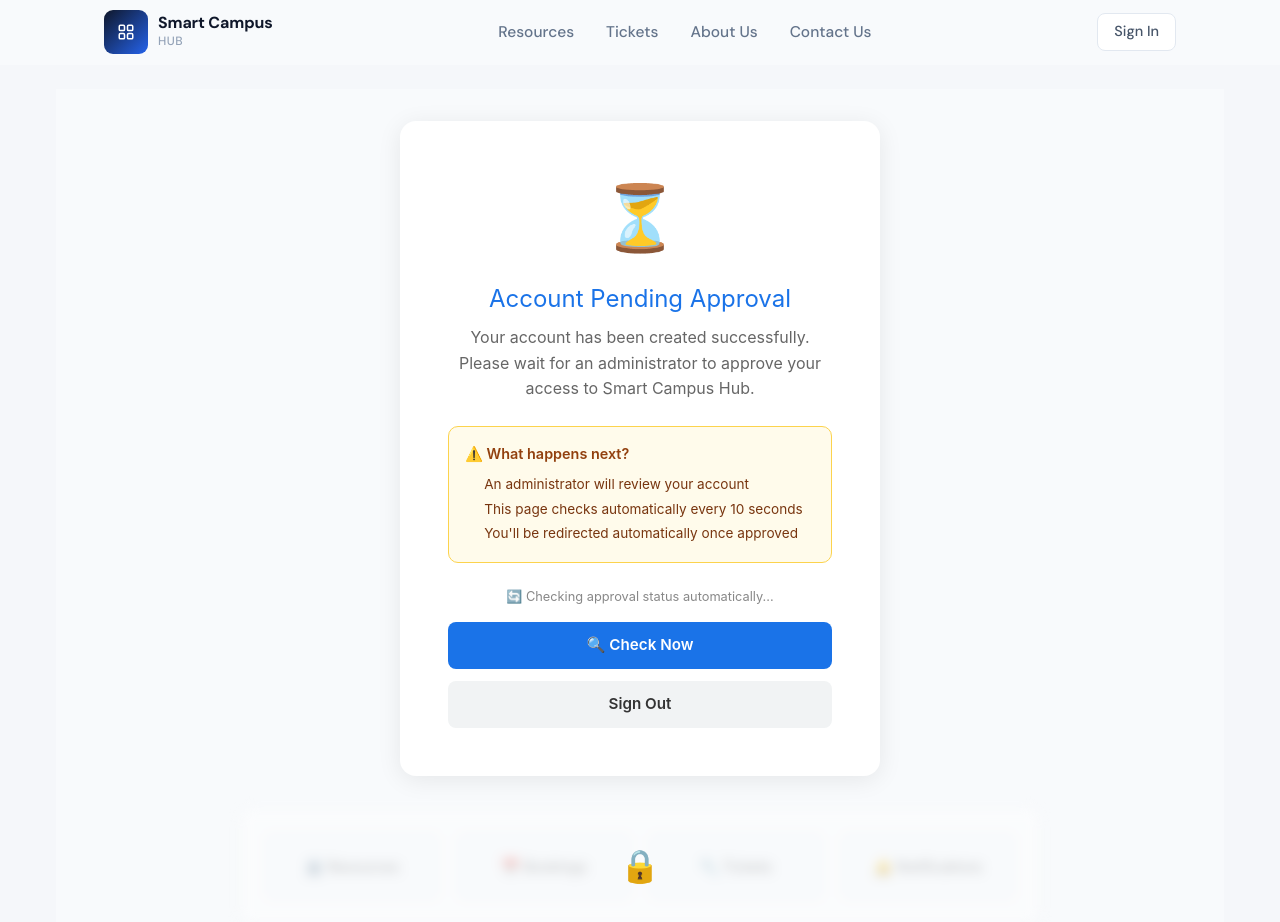
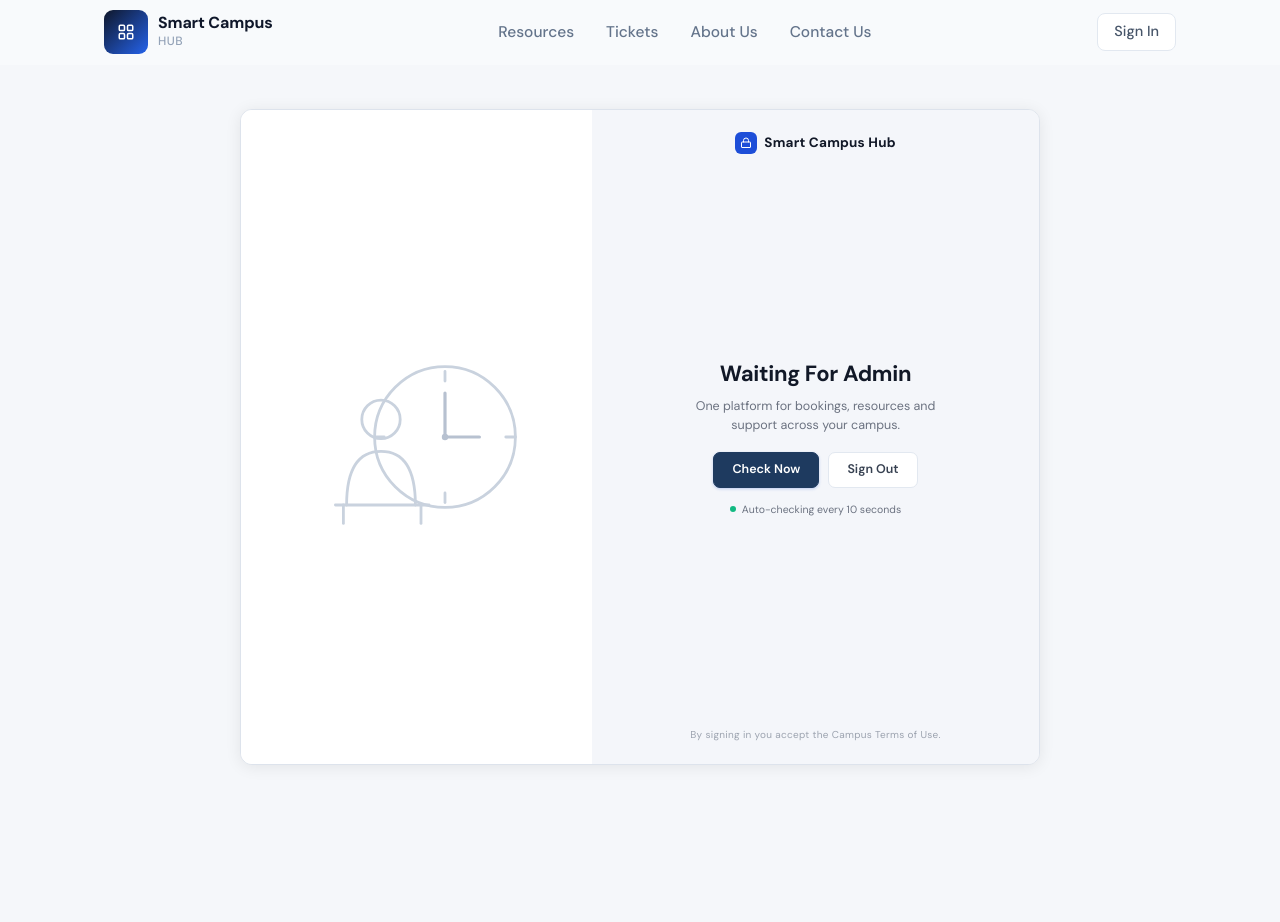
Before and after one commit to NadPerz/it3030-paf-2026-smart-campus-groupXX, a React (Vite) app in the folder frontend/: page /pending-approval in a window 1280 px wide. Shown: the top 922 px of the page. After the commit the page ends 800 px from the top, so only its background shows below. Built offline with nearby package versions, Linux system fonts and the light colour scheme; the HTML template or start-up script is replaced by a standard one.

Commit message:
feat: change the ui layouts

```diff
--- a/frontend/src/pages/AccessDeniedPage.jsx
+++ b/frontend/src/pages/AccessDeniedPage.jsx
@@ -84,7 +84,7 @@ function AccessDeniedPage() {
         }
 
         .ad-page {
-          height: calc(100vh - 64px);
+          height: calc(100vh - 104px);
           display: flex;
           align-items: center;
           justify-content: center;
@@ -98,7 +98,7 @@ function AccessDeniedPage() {
           width: 100%;
           max-width: 800px;
           height: 100%;
-          max-height: 460px;
+          max-height: 660px;
           border-radius: 12px;
           border: 1px solid #DDE3EC;
           overflow: hidden;
@@ -136,7 +136,7 @@ function AccessDeniedPage() {
           background: #ffffff;
           border-radius: 10px;
           border: 1px solid #E4E9F0;
-          padding: 22px 20px;
+          padding: 62px 20px;
           text-align: center;
           box-shadow: 0 1px 6px rgba(0,0,0,0.05);
         }
@@ -148,7 +148,7 @@ function AccessDeniedPage() {
           border: 1px solid #E4E9F0;
           border-radius: 8px;
           padding: 7px 10px;
-          margin: 10px 0 14px;
+          margin: 20px 0 20px;
           text-align: left;
         }
         .ad-btn-row {
@@ -171,8 +171,8 @@ function AccessDeniedPage() {
           font-family: inherit;
         }
         .ad-btn-primary {
-          background: #1D4ED8;
-          border: 1.5px solid #1D4ED8;
+          background: #1E3A5F;
+          border: 1.5px solid #1E3A5F;
           color: #ffffff;
           box-shadow: 0 1px 3px rgba(29,78,216,0.25);
         }
@@ -305,10 +305,10 @@ function AccessDeniedPage() {
                 </svg>
               </div>
 
-              <h1 style={{ fontSize: '18px', fontWeight: '700', color: '#111827', margin: '0 0 5px' }}>
+              <h1 style={{ fontSize: '18px', fontWeight: '700', color: '#111827', margin: '0 0 10px' }}>
                 Access Denied
               </h1>
-              <p style={{ fontSize: '12.5px', color: '#6B7280', lineHeight: '1.55', margin: '0 0 10px' }}>
+              <p style={{ fontSize: '12.5px', color: '#6B7280', lineHeight: '1.55', margin: '0 0 15px' }}>
                 Your account has been suspended by an administrator.
               </p>
 
@@ -382,7 +382,7 @@ function AccessDeniedPage() {
             </div>
 
             {/* Badges */}
-            <div className="ad-badges">
+            {/* <div className="ad-badges">
               {[
                 {
                   label: 'Suspended', sub: 'Contact Admin',
@@ -411,7 +411,7 @@ function AccessDeniedPage() {
                   </div>
                 </div>
               ))}
-            </div>
+            </div> */}
 
             <p style={{ fontSize: '9.5px', color: '#9CA3AF', letterSpacing: '0.05em', textTransform: 'uppercase', textAlign: 'center', margin: 0 }}>
               © 2024 SLIIT Operations · Smart Campus Initiative
--- a/frontend/src/pages/HomePage.jsx
+++ b/frontend/src/pages/HomePage.jsx
@@ -976,19 +976,23 @@ function HomePage() {
       </section>
 
       {/* ── STATS BAR ── */}
+     {/* ── STATS BAR ── */}
 <section
   style={{
-          background: "#0F172A",
-          padding: "40px clamp(20px, 5vw, 80px)",
+    padding: "clamp(20px, 4vw, 40px) clamp(20px, 5vw, 80px)",
   }}
 >
   <div
     style={{
       maxWidth: "1200px",
       margin: "0 auto",
+      background: "#0F172A",
+      borderRadius: "20px",
+      padding: "36px 20px",
       display: "grid",
       gridTemplateColumns: "repeat(4, 1fr)",
       gap: "0",
+      boxShadow: "0 20px 50px rgba(15,23,42,0.15)",
     }}
   >
     {STATS.map((s, i) => (
--- a/frontend/src/pages/LoginPage.jsx
+++ b/frontend/src/pages/LoginPage.jsx
@@ -30,7 +30,7 @@ function LoginPage() {
         }
 
         .lp-page {
-          height: calc(100vh - 64px);
+          height: calc(100vh - 104px);
           display: flex;
           align-items: center;
           justify-content: center;
@@ -45,7 +45,7 @@ function LoginPage() {
           width: 100%;
           max-width: 800px;
           height: 100%;
-          max-height: 460px;
+          max-height: 660px;
           border-radius: 12px;
           border: 1px solid #DDE3EC;
           overflow: hidden;
@@ -72,7 +72,7 @@ function LoginPage() {
           align-items: center;
           justify-content: center;
           padding: 20px 18px;
-          gap: 11px;
+          gap: 30px;
           min-width: 0;
         }
         .lp-form-card {
@@ -170,7 +170,7 @@ function LoginPage() {
                 </svg>
               </div>
 
-              <h1 style={{ fontSize: '18px', fontWeight: '700', color: '#111827', margin: '0 0 5px' }}>
+              <h1 style={{ fontSize: '18px', fontWeight: '700', color: '#111827', margin: '0 0 15px' }}>
                 Smart Campus Hub
               </h1>
               <p style={{ fontSize: '12.5px', color: '#6B7280', lineHeight: '1.55', margin: '0 0 15px' }}>
--- a/frontend/src/pages/PendingApprovalPage.jsx
+++ b/frontend/src/pages/PendingApprovalPage.jsx
@@ -19,7 +19,6 @@ function PendingApprovalPage() {
         const response = await authService.getCurrentUser();
         const updatedUser = response.data;
         if (updatedUser.status === 'ACTIVE') {
-          // Update context with new status
           login({ ...updatedUser, token: user?.token });
           navigate('/');
         }
@@ -29,7 +28,7 @@ function PendingApprovalPage() {
           navigate('/login');
         }
       }
-    }, 10000); // check every 10 seconds
+    }, 10000);
 
     return () => clearInterval(interval);
   }, []);
@@ -58,182 +57,317 @@ function PendingApprovalPage() {
   }
 
   return (
+    <>
+      <style>{`
+        @keyframes spin {
+          from { transform: rotate(0deg); }
+          to   { transform: rotate(360deg); }
+        }
+        @keyframes pulse {
+          0%, 100% { opacity: 1; }
+          50% { opacity: 0.35; }
+        }
+
+        html, body {
+          overflow: hidden !important;
+          height: 100%;
+          margin: 0;
+          padding: 0;
+        }
+
+        .pa-page {
+          height: calc(100vh - 104px);
+          display: flex;
+          align-items: center;
+          justify-content: center;
+          padding: 20px;
+          box-sizing: border-box;
+          font-family: 'DM Sans', 'Segoe UI', system-ui, sans-serif;
+          overflow: hidden;
+        }
+        .pa-card {
+          display: flex;
+          width: 100%;
+          max-width: 800px;
+          height: 100%;
+          max-height: 660px;
+          border-radius: 12px;
+          border: 1px solid #DDE3EC;
+          overflow: hidden;
+          box-shadow: 0 2px 16px rgba(0,0,0,0.08);
+          background: #ffffff;
+        }
+
+        /* LEFT — illustration panel */
+        .pa-illustration {
+          flex: 0 0 44%;
+          background: #ffffff;
+          display: flex;
+          align-items: center;
+          justify-content: center;
+          padding: 28px;
+        }
+        .pa-illustration svg {
+          width: 100%;
+          height: auto;
+          max-width: 240px;
+        }
+
+        /* RIGHT — content panel (soft gray like screenshot) */
+        .pa-right {
+          flex: 1;
+          background: #F4F6FA;
+          display: flex;
+          flex-direction: column;
+          align-items: center;
+          justify-content: center;
+          padding: 28px 20px;
+          min-width: 0;
+          position: relative;
+        }
+
+        .pa-brand {
+          position: absolute;
+          top: 22px;
+          display: flex;
+          align-items: center;
+          gap: 7px;
+        }
+        .pa-brand-text {
+          font-size: 13.5px;
+          font-weight: 700;
+          color: #111827;
+          letter-spacing: 0.2px;
+        }
+
+        .pa-content {
+          width: 100%;
+          max-width: 280px;
+          text-align: center;
+        }
+        .pa-title {
+          font-size: 22px;
+          font-weight: 700;
+          color: #111827;
+          margin: 0 0 7px;
+          letter-spacing: -0.3px;
+        }
+        .pa-subtitle {
+          font-size: 12.5px;
+          color: #6B7280;
+          line-height: 1.55;
+          margin: 0 0 16px;
+        }
+
+        .pa-user {
+          display: flex;
+          align-items: center;
+          gap: 9px;
+          background: #ffffff;
+          border: 1px solid #E4E9F0;
+          border-radius: 8px;
+          padding: 7px 10px;
+          margin-bottom: 14px;
+          box-shadow: 0 1px 2px rgba(0,0,0,0.03);
+        }
+
+        .pa-buttons {
+          display: flex;
+          gap: 9px;
+          justify-content: center;
+        }
+        .pa-btn {
+          height: 36px;
+          padding: 0 18px;
+          display: inline-flex;
+          align-items: center;
+          justify-content: center;
+          gap: 6px;
+          border-radius: 7px;
+          font-size: 12.5px;
+          font-weight: 600;
+          cursor: pointer;
+          transition: all 0.15s ease;
+          font-family: inherit;
+        }
+        .pa-btn-primary {
+          background: #1E3A5F;
+          color: #ffffff;
+          border: 1.5px solid #1E3A5F;
+          box-shadow: 0 1px 3px rgba(29,78,216,0.25);
+        }
+        .pa-btn-primary:hover:not(:disabled) {
+          background: #1E40AF;
+          box-shadow: 0 2px 8px rgba(29,78,216,0.35);
+        }
+        .pa-btn-primary:disabled { opacity: 0.65; cursor: not-allowed; }
+        .pa-btn-secondary {
+          background: #ffffff;
+          color: #374151;
+          border: 1.5px solid #E2E8F0;
+        }
+        .pa-btn-secondary:hover {
+          border-color: #CBD5E1;
+          background: #F9FAFB;
+        }
+
+        .pa-status {
+          margin-top: 14px;
+          font-size: 10.5px;
+          color: #6B7280;
+          display: flex;
+          align-items: center;
+          justify-content: center;
+          gap: 6px;
+        }
+        .pa-status-dot {
+          width: 6px;
+          height: 6px;
+          border-radius: 50%;
+          background: #10B981;
+          animation: pulse 1.8s ease-in-out infinite;
+        }
+
+        .pa-footer {
+          position: absolute;
+          bottom: 22px;
+          font-size: 10px;
+          color: #9CA3AF;
+          letter-spacing: 0.3px;
+          margin: 0;
+        }
+
+        @media (max-width: 580px) {
+          .pa-illustration { display: none; }
+        }
+      `}</style>
+
+      <div className="pa-page">
+        <div className="pa-card">
+
+          {/* LEFT: Person + Clock illustration (line art) */}
+          <div className="pa-illustration">
+            <svg viewBox="0 0 300 300" xmlns="http://www.w3.org/2000/svg" fill="none">
+              {/* Clock outer ring */}
+              <circle cx="185" cy="150" r="88" stroke="#C9D2DE" strokeWidth="3.5"/>
+              {/* Clock tick marks */}
+              <line x1="185" y1="68"  x2="185" y2="80"  stroke="#C9D2DE" strokeWidth="3.5" strokeLinecap="round"/>
+              <line x1="185" y1="220" x2="185" y2="232" stroke="#C9D2DE" strokeWidth="3.5" strokeLinecap="round"/>
+              <line x1="97"  y1="150" x2="109" y2="150" stroke="#C9D2DE" strokeWidth="3.5" strokeLinecap="round"/>
+              <line x1="261" y1="150" x2="273" y2="150" stroke="#C9D2DE" strokeWidth="3.5" strokeLinecap="round"/>
+              {/* Clock hands (hour up, minute right) */}
+              <line x1="185" y1="150" x2="185" y2="95"  stroke="#B7C1D0" strokeWidth="4"   strokeLinecap="round"/>
+              <line x1="185" y1="150" x2="228" y2="150" stroke="#B7C1D0" strokeWidth="4"   strokeLinecap="round"/>
+              <circle cx="185" cy="150" r="4" fill="#B7C1D0"/>
+
+              {/* Person - head */}
+              <circle cx="105" cy="128" r="24" stroke="#C9D2DE" strokeWidth="3.5"/>
+              {/* Person - shoulders / body */}
+              <path d="M 62 235 Q 62 168 105 168 Q 148 168 148 235"
+                    stroke="#C9D2DE" strokeWidth="3.5" strokeLinecap="round" strokeLinejoin="round"/>
+              {/* Counter line */}
+              <line x1="48" y1="235" x2="165" y2="235" stroke="#C9D2DE" strokeWidth="3.5" strokeLinecap="round"/>
+              <line x1="58" y1="235" x2="58" y2="258"  stroke="#C9D2DE" strokeWidth="3.5" strokeLinecap="round"/>
+              <line x1="155" y1="235" x2="155" y2="258" stroke="#C9D2DE" strokeWidth="3.5" strokeLinecap="round"/>
+            </svg>
+          </div>
+
+          {/* RIGHT: Content */}
+          <div className="pa-right">
+
+            {/* Brand — top */}
+            <div className="pa-brand">
               <div style={{
-      minHeight: '100vh',
-      backgroundColor: '#f8fafc',
-      display: 'flex',
-      flexDirection: 'column',
-      alignItems: 'center',
-      justifyContent: 'center',
-      padding: '2rem'
+                width: '22px', height: '22px', borderRadius: '6px',
+                background: '#1D4ED8', display: 'flex',
+                alignItems: 'center', justifyContent: 'center',
               }}>
-      {/* Main Card */}
-      <div style={{
-        backgroundColor: 'white',
-        borderRadius: '16px',
-        padding: '3rem',
-        maxWidth: '480px',
-        width: '100%',
-        boxShadow: '0 4px 24px rgba(0,0,0,0.08)',
-        textAlign: 'center'
-      }}>
-        {/* Icon */}
-        <div style={{ fontSize: '4rem', marginBottom: '1rem' }}>⏳</div>
+                <svg width="12" height="12" viewBox="0 0 24 24" fill="none">
+                  <rect x="3" y="10" width="18" height="11" rx="1" stroke="white" strokeWidth="2"/>
+                  <path d="M7 10V7a5 5 0 0 1 10 0v3" stroke="white" strokeWidth="2" strokeLinecap="round"/>
+                </svg>
+              </div>
+              <span className="pa-brand-text">Smart Campus Hub</span>
+            </div>
 
-        <h2 style={{ color: '#1a73e8', marginBottom: '0.5rem', fontSize: '1.5rem' }}>
-          Account Pending Approval
-        </h2>
-
-        <p style={{ color: '#666', lineHeight: '1.6', marginBottom: '1.5rem' }}>
-          Your account has been created successfully. Please wait for an
-          administrator to approve your access to Smart Campus Hub.
+            {/* Main content block */}
+            <div className="pa-content">
+              <h1 className="pa-title">Waiting For Admin</h1>
+              <p className="pa-subtitle">
+                One platform for bookings, resources and support across your campus.
               </p>
 
-        {/* User Info */}
               {user && (
-          <div style={{
-            backgroundColor: '#f0f4ff',
-            borderRadius: '10px',
-            padding: '1rem',
-            marginBottom: '1.5rem',
-            display: 'flex',
-            alignItems: 'center',
-            gap: '12px'
-          }}>
+                <div className="pa-user">
                   {user.profilePicture ? (
                     <img
                       src={user.profilePicture}
                       alt="profile"
-                style={{ width: '44px', height: '44px', borderRadius: '50%' }}
+                      style={{ width: '28px', height: '28px', borderRadius: '50%', flexShrink: 0 }}
                     />
                   ) : (
                     <div style={{
-                width: '44px', height: '44px', borderRadius: '50%',
-                backgroundColor: '#3182ce', display: 'flex',
+                      width: '28px', height: '28px', borderRadius: '50%',
+                      background: '#1D4ED8', display: 'flex',
                       alignItems: 'center', justifyContent: 'center',
-                color: 'white', fontWeight: '600', fontSize: '1.2rem'
+                      color: 'white', fontWeight: 600, fontSize: '12px', flexShrink: 0
                     }}>
                       {user.name?.charAt(0) || '?'}
                     </div>
                   )}
-            <div style={{ textAlign: 'left' }}>
-              <div style={{ fontWeight: '600', fontSize: '0.95rem' }}>{user.name}</div>
-              <div style={{ color: '#888', fontSize: '0.85rem' }}>{user.email}</div>
+                  <div style={{ textAlign: 'left', minWidth: 0, flex: 1 }}>
+                    <div style={{
+                      fontWeight: 600, fontSize: '12px', color: '#111827',
+                      overflow: 'hidden', textOverflow: 'ellipsis', whiteSpace: 'nowrap'
+                    }}>
+                      {user.name}
+                    </div>
+                    <div style={{
+                      color: '#6B7280', fontSize: '10.5px',
+                      overflow: 'hidden', textOverflow: 'ellipsis', whiteSpace: 'nowrap'
+                    }}>
+                      {user.email}
+                    </div>
                   </div>
                 </div>
               )}
 
-        {/* Steps */}
-        <div style={{
-          backgroundColor: '#fffbeb',
-          border: '1px solid #fcd34d',
-          borderRadius: '10px',
-          padding: '1rem',
-          marginBottom: '1.5rem',
-          textAlign: 'left'
-        }}>
-          <p style={{ fontWeight: '600', color: '#92400e', marginBottom: '0.5rem', fontSize: '0.9rem' }}>
-            ⚠️ What happens next?
-          </p>
-          <ol style={{ color: '#78350f', fontSize: '0.85rem', paddingLeft: '1.2rem', margin: 0, lineHeight: '1.8' }}>
-            <li>An administrator will review your account</li>
-            <li>This page checks automatically every 10 seconds</li>
-            <li>You'll be redirected automatically once approved</li>
-          </ol>
-        </div>
-
-        {/* Auto checking indicator */}
-        <div style={{
-          fontSize: '0.8rem',
-          color: '#888',
-          marginBottom: '1rem'
-        }}>
-          🔄 Checking approval status automatically...
-        </div>
-
-        {/* Check Now Button */}
+              <div className="pa-buttons">
                 <button
+                  className="pa-btn pa-btn-primary"
                   onClick={handleCheckNow}
                   disabled={checking}
-          style={{
-            width: '100%',
-            padding: '12px',
-            backgroundColor: '#1a73e8',
-            color: 'white',
-            border: 'none',
-            borderRadius: '8px',
-            cursor: checking ? 'not-allowed' : 'pointer',
-            fontWeight: '600',
-            fontSize: '0.95rem',
-            marginBottom: '0.75rem',
-            opacity: checking ? 0.7 : 1
-          }}
                 >
-          {checking ? 'Checking...' : '🔍 Check Now'}
+                  {checking ? (
+                    <>
+                      <svg style={{ animation: 'spin 0.9s linear infinite' }} width="12" height="12" viewBox="0 0 24 24" fill="none">
+                        <circle cx="12" cy="12" r="10" stroke="rgba(255,255,255,0.3)" strokeWidth="3"/>
+                        <path d="M12 2a10 10 0 0 1 10 10" stroke="white" strokeWidth="3" strokeLinecap="round"/>
+                      </svg>
+                      Checking…
+                    </>
+                  ) : (
+                    'Check Now'
+                  )}
                 </button>
-
-        <button
-          onClick={handleLogout}
-          style={{
-            width: '100%',
-            padding: '12px',
-            backgroundColor: '#f1f3f4',
-            color: '#333',
-            border: 'none',
-            borderRadius: '8px',
-            cursor: 'pointer',
-            fontWeight: '600',
-            fontSize: '0.95rem'
-          }}
-        >
+                <button className="pa-btn pa-btn-secondary" onClick={handleLogout}>
                   Sign Out
                 </button>
               </div>
 
-      {/* Blurred dashboard preview */}
-      <div style={{
-        marginTop: '2rem',
-        width: '100%',
-        maxWidth: '800px',
-        position: 'relative'
-      }}>
-        <div style={{
-          filter: 'blur(6px)',
-          opacity: 0.4,
-          pointerEvents: 'none',
-          backgroundColor: 'white',
-          borderRadius: '12px',
-          padding: '1.5rem',
-          boxShadow: '0 2px 8px rgba(0,0,0,0.08)'
-        }}>
-          <div style={{ display: 'grid', gridTemplateColumns: 'repeat(4, 1fr)', gap: '1rem' }}>
-            {['🏛️ Resources', '📅 Bookings', '🔧 Tickets', '🔔 Notifications'].map(item => (
-              <div key={item} style={{
-                backgroundColor: '#f8fafc',
-                borderRadius: '8px',
-                padding: '1.5rem',
-                textAlign: 'center',
-                fontSize: '0.9rem',
-                color: '#666'
-              }}>
-                {item}
-              </div>
-            ))}
+              <div className="pa-status">
+                <span className="pa-status-dot" />
+                Auto-checking every 10 seconds
               </div>
             </div>
 
-        {/* Lock overlay */}
-        <div style={{
-          position: 'absolute',
-          top: '50%',
-          left: '50%',
-          transform: 'translate(-50%, -50%)',
-          fontSize: '2rem'
-        }}>
-          🔒
+            <p className="pa-footer">
+              By signing in you accept the Campus Terms of Use.
+            </p>
           </div>
         </div>
       </div>
+    </>
   );
 }
 
--- a/frontend/src/pages/VerifyOtpPage.jsx
+++ b/frontend/src/pages/VerifyOtpPage.jsx
@@ -117,7 +117,7 @@ function VerifyOtpPage() {
           padding: 0;
         }
         .otp-page {
-          height: calc(100vh - 64px);
+          height: calc(100vh - 104px);
           display: flex;
           align-items: center;
           justify-content: center;
@@ -131,7 +131,7 @@ function VerifyOtpPage() {
           width: 100%;
           max-width: 800px;
           height: 100%;
-          max-height: 460px;
+          max-height: 660px;
           border-radius: 12px;
           border: 1px solid #DDE3EC;
           overflow: hidden;
```
Lines whose indentation alone changed are shown as unchanged.
